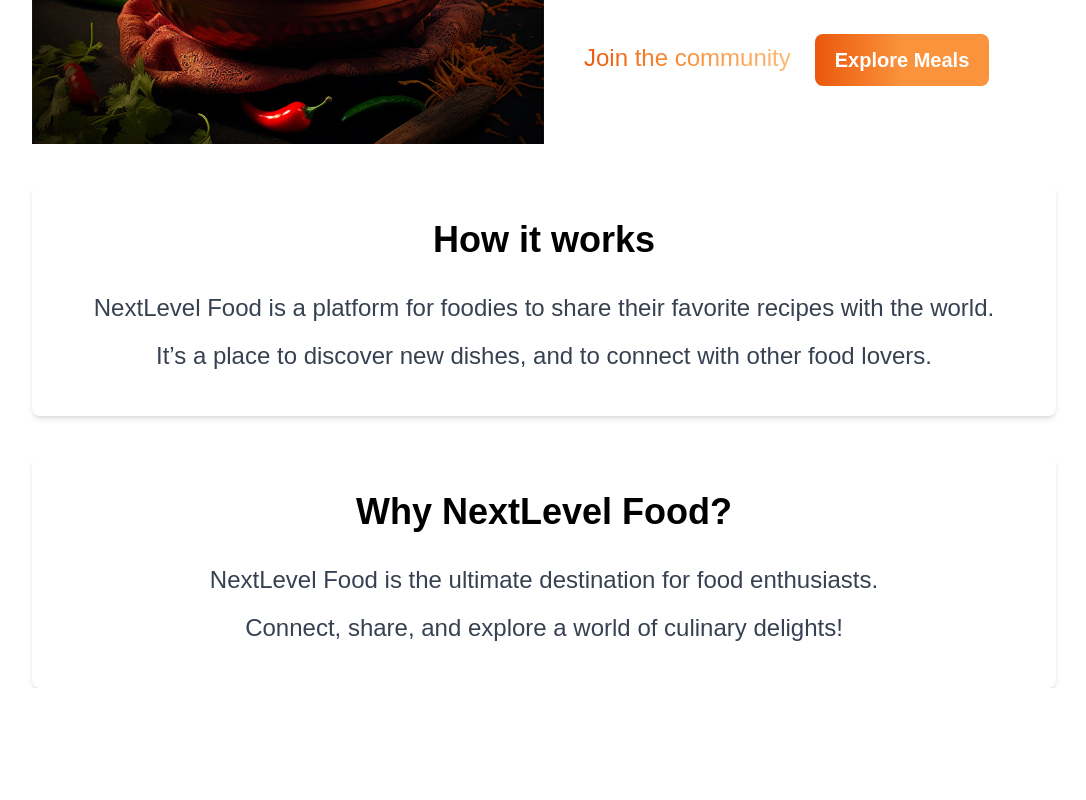
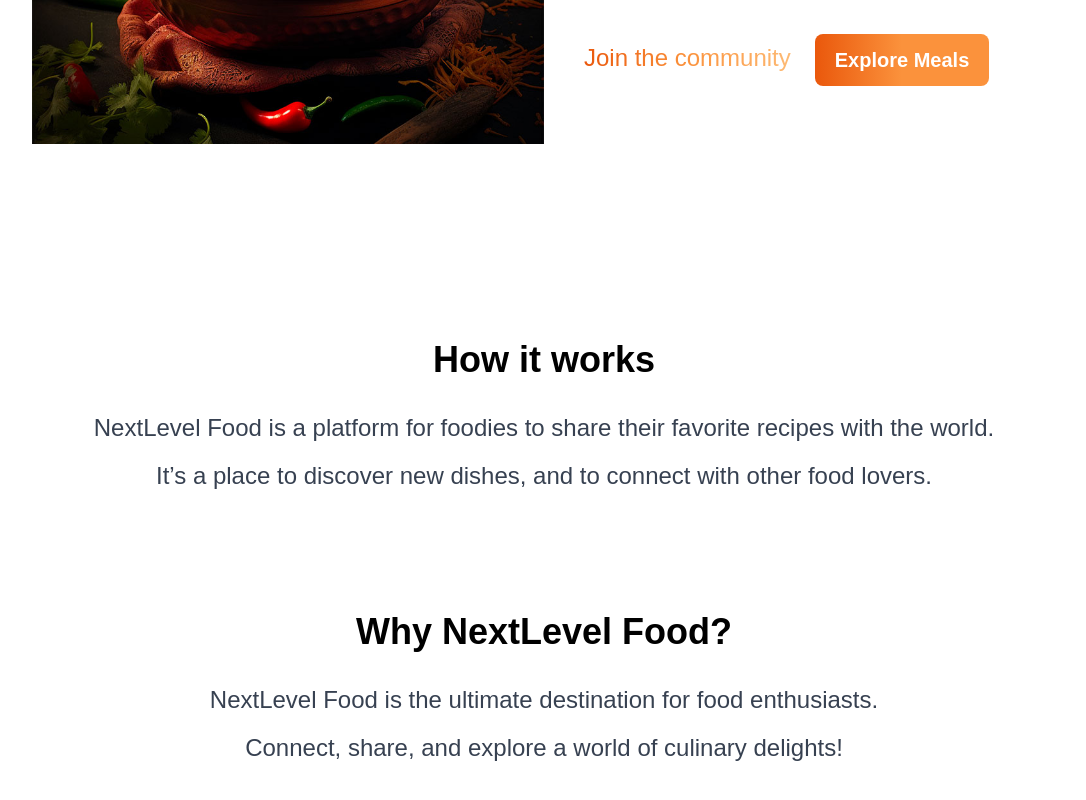
Before and after one commit to SudhakarBansal/nextjs-learning, a Next.js app in the folder foodies/: page / in a window 1280 px wide. Shown: the part 448-1248 px from the top of the page, without its empty margins (96-1182 px from the left). Before the commit the page ends 1136 px from the top, so only its background shows below. Built offline with nearby package versions, Linux system fonts and the light colour scheme.

Commit message:
fix stylings

```diff
--- a/foodies/src/app/layout.js
+++ b/foodies/src/app/layout.js
@@ -22,7 +22,7 @@ export default function RootLayout({ children }) {
   return (
     <html lang="en">
       <body
-        className={`${geistSans.variable} ${geistMono.variable} antialiased px-6 md:px-32`}
+        className={`${geistSans.variable} ${geistMono.variable} antialiased px-6 md:px-20 lg:px-32`}
       >
         <Navbar />
         {children}
--- a/foodies/src/app/meals/[mealsSlug]/page.jsx
+++ b/foodies/src/app/meals/[mealsSlug]/page.jsx
@@ -28,7 +28,7 @@ export default function MealDetailsPage({ params }) {
           </div>
         </div>
       </header>
-      <main className="flex flex-col items-center mt-10 md:p-9 p-6">
+      <main className="flex flex-col items-center mt-10 sm:mt-20 xl:mt-32 md:p-9 p-6">
         <h2 className="text-3xl md:text-4xl text-black dark:text-white font-bold mb-6">
           Recipe
         </h2>
--- a/foodies/src/components/Home/MainContent/SectionHomePage.jsx
+++ b/foodies/src/components/Home/MainContent/SectionHomePage.jsx
@@ -1,6 +1,6 @@
 export default function Section({ title, content }) {
   return (
-    <section className="flex flex-col items-center text-center mt-10 md:p-9 bg-white dark:bg-inherit rounded-lg shadow-md p-6">
+    <section className="flex flex-col sm:items-start xl:items-center xl:text-center sm:text-start mt-10 md:py-9 bg-white dark:bg-inherit py-6">
       <h2 className="text-3xl md:text-4xl text-black dark:text-white font-bold mb-6">
         {title}
       </h2>
--- a/foodies/src/components/Home/MainContent/TextContent.jsx
+++ b/foodies/src/components/Home/MainContent/TextContent.jsx
@@ -2,7 +2,7 @@ import Section from "./SectionHomePage";
 
 export default function TextContent() {
   return (
-    <main>
+    <main className="sm:mt-20 xl:mt-40">
       <Section
         title="How it works"
         content={[
--- a/foodies/src/components/Meals/MealsGrid.jsx
+++ b/foodies/src/components/Meals/MealsGrid.jsx
@@ -2,7 +2,7 @@ import MealItem from "./MealItem";
 
 export default function MealsGrid({ meals }) {
   return (
-    <main className="container mx-auto px-4 py-8">
+    <main className="container mx-auto px-4 py-8 sm:mt-24">
       <div className="grid grid-cols-1 sm:grid-cols-2 md:grid-cols-2 lg:grid-cols-3 xl:grid-cols-4 gap-6">
         {meals.map((meal) => (
           <MealItem key={meal.slug} {...meal} />
```
